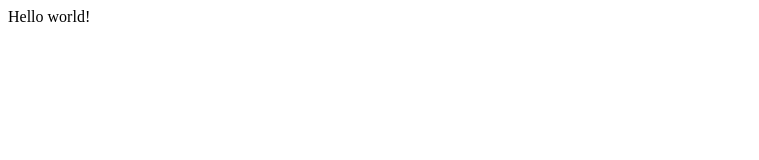
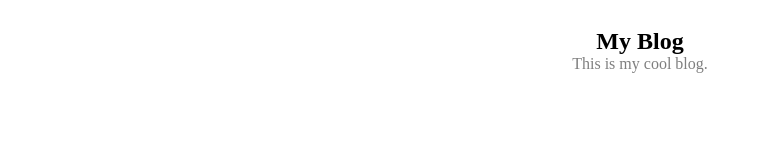
Before and after one commit to galileo/playgrounds, a Gatsby site in the folder javascript/gatsby/blog/: page / in a window 1280 px wide. Shown: the whole page, without its empty margins (0-759 px from the left). Built offline with nearby package versions, Linux system fonts and the light colour scheme; Gatsby itself is replaced by a stand-in of ours.

Commit message:
New blog header

```diff
--- a/javascript/gatsby/blog/src/pages/index.js
+++ b/javascript/gatsby/blog/src/pages/index.js
@@ -1,3 +1,40 @@
 import React from "react"
+import { StaticQuery, graphql } from 'gatsby'
 
-export default () => <div>Hello world!</div>
+const TitleDescription = ({data: {site: {siteMetadata: {title, description}}}}) => <div style={{
+	display: 'flex',
+	flexDirection: 'column',
+	alignItems: 'center',
+	fontFamily: 'avenir'
+}}
+>
+	<h2 style={{marginBottom: 0}}>{title}</h2>
+	<p style={{
+		marginTop: 0,
+		opacity: 0.5
+	}}>{description}</p>
+</div>
+
+const Header = () => {
+	return (
+		<StaticQuery
+			query={graphql`
+				query {
+					site {
+						siteMetadata {
+							title
+							description
+						}
+					}
+				}
+			`}
+			render={data => <TitleDescription data={data} />}
+		/>
+	)
+}
+
+const Layout = () => <div>
+<Header />
+</div>
+
+export default Layout
```
